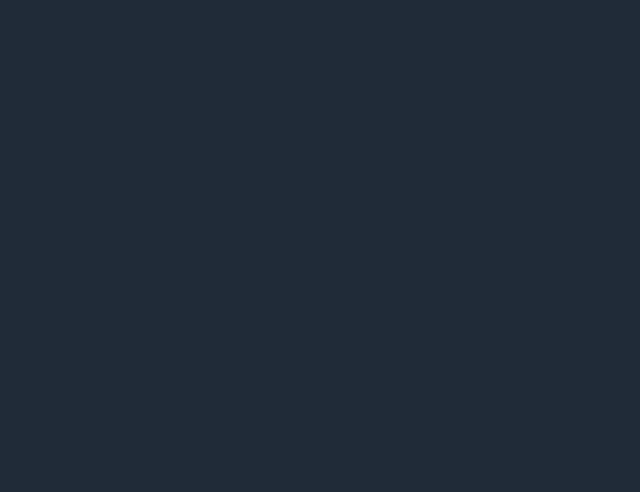
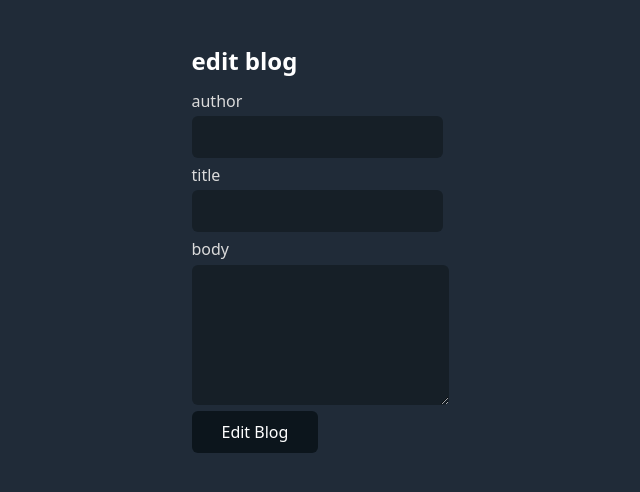
Before and after one commit to Hamza9494/dummy-blogger, a React (Create React App) app: page /edit-blog/1 in a window 1280 px wide. Before the commit this address had no page. Shown: the top 492 px of the page, without its empty margins (320-960 px from the left). Built offline with nearby package versions, Linux system fonts and the light colour scheme; no server answers.

Commit message:
add edit blog feature

```diff
--- a/src/App.js
+++ b/src/App.js
@@ -6,6 +6,7 @@ import Create from "./Create";
 import Home from "./Home";
 import Blogs from "./Blogs";
 import BlogDetails from "./Blog-details";
+import EditBolg from "./Edit-blog";
 
 function App() {
   return (
@@ -14,6 +15,7 @@ function App() {
         <div className="container">
           <Routes>
             <Route path="/" element={<Home />}></Route>
+            <Route path="/edit-blog/:id" element={<EditBolg />}></Route>
             <Route path="/blogs" element={<Blogs />}></Route>
             <Route path="/blog-details/:id" element={<BlogDetails />}></Route>
             <Route path="/signup" element={<Signup />}></Route>
--- a/src/Blog-details.js
+++ b/src/Blog-details.js
@@ -29,6 +29,10 @@ const BlogDetails = () => {
       .then(() => navigate("/blogs"));
   };
 
+  const handleEdit = () => {
+    navigate(`/edit-blog/${id}`);
+  };
+
   return (
     <div className="blog-details">
       <h2>blog details</h2>
@@ -38,6 +42,7 @@ const BlogDetails = () => {
           <p> {blog.body} </p>
           <p> {blog.author} </p>
           <button onClick={handleClick}>Delete</button>
+          <button onClick={handleEdit}>Edit Blog</button>
         </div>
       )}
     </div>
--- /dev/null
+++ b/src/Edit-blog.js
@@ -0,0 +1,93 @@
+import axios from "axios";
+import { useEffect, useState } from "react";
+import { useNavigate, useParams } from "react-router-dom";
+
+const EditBolg = () => {
+  const [author, setAuthor] = useState("");
+  const [title, setTitle] = useState("");
+  const [body, setBody] = useState("");
+
+  useEffect(() => {
+    axios
+      .get(`http://localhost/projects/blogs-api/blogs.php/${id}`, {
+        headers: {
+          Authorization: `Bearer ${localStorage.getItem("token")} `,
+        },
+      })
+      .then((res) => res.data)
+      .then((data) => {
+        setAuthor(data.author);
+        setTitle(data.title);
+        setBody(data.body);
+      });
+  }, []);
+
+  const { id } = useParams();
+
+  const navigate = useNavigate();
+
+  const handleSubmit = (e) => {
+    e.preventDefault();
+    const editedBlog = {
+      author,
+      title,
+      body,
+    };
+    axios
+      .put(`http://localhost/projects/blogs-api/blogs.php/${id}`, editedBlog, {
+        headers: {
+          Authorization: `Bearer ${localStorage.getItem("token")} `,
+        },
+      })
+      .then(() => navigate(`/blog-details/${id}`));
+  };
+
+  return (
+    <div className="edit-blog">
+      <h2>edit blog</h2>
+      <form className="edit-form" onSubmit={handleSubmit}>
+        <div className="form-control">
+          <label htmlFor="author">author</label>
+          <input
+            type="text"
+            name="author"
+            id="author"
+            value={author}
+            onChange={(e) => {
+              setAuthor(e.target.value);
+            }}
+          />
+        </div>
+
+        <div className="form-control">
+          <label htmlFor="title">title</label>
+          <input
+            type="text"
+            name="title"
+            id="title"
+            value={title}
+            onChange={(e) => {
+              setTitle(e.target.value);
+            }}
+          />
+        </div>
+
+        <div className="form-control">
+          <label htmlFor="body">body</label>
+          <textarea
+            type="text"
+            name="body"
+            id="body"
+            value={body}
+            onChange={(e) => {
+              setBody(e.target.value);
+            }}
+          />
+        </div>
+        <button>Edit Blog</button>
+      </form>
+    </div>
+  );
+};
+
+export default EditBolg;
```
